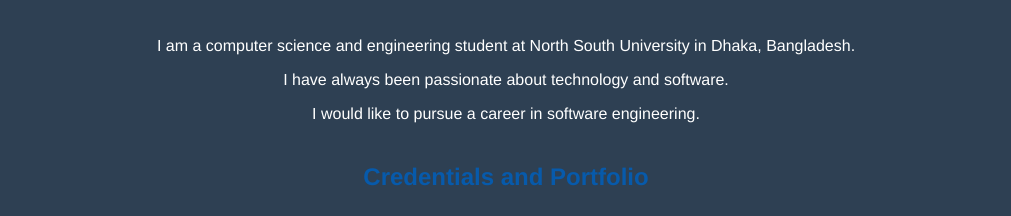
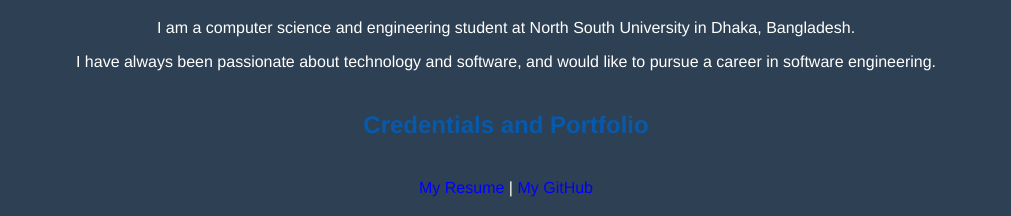
Before and after one commit to labibrah/labibrah.github.io, a plain HTML site: page index.html in a window 1280 px wide. Shown: the part 584-800 px from the top of the page, without its empty margins (134-1145 px from the left). Drawn offline with Linux system fonts and the light colour scheme.

Commit message:
Update index.html

```diff
--- a/index.html
+++ b/index.html
@@ -11,7 +11,7 @@
     <link rel = "shortcut" href ="favicon.ico" type ="image/x-icon">
     <meta name = "viewport" content ="width+device-width, initial-scale=1, shrink-to-fit=no">
     <meta name="name" content+"Labib Rahman's Portal">
-    <meta name= "robots" content ="noindex, nofollow"> //remove when live
+    <meta name= "robots" content ="noindex, nofollow">
   </header>
 
   <body>
@@ -19,8 +19,7 @@
     <h1>Labib Rahman's Portal</h1>
     <h2>About me:</h2>
     <p>I am a computer science and engineering student at North South University in Dhaka, Bangladesh.</p>
-       <p>I have always been passionate about technology and software.</p>
-       <p>I would like to pursue a career in software engineering.</p>
+       <p>I have always been passionate about technology and software, and would like to pursue a career in software engineering.</p>
     <h2>Credentials and Portfolio</h2>
 
     <p><a href="resume.html"> My Resume</a> |<a href="https://github.com/labibrah"> My GitHub</a><p>
```
